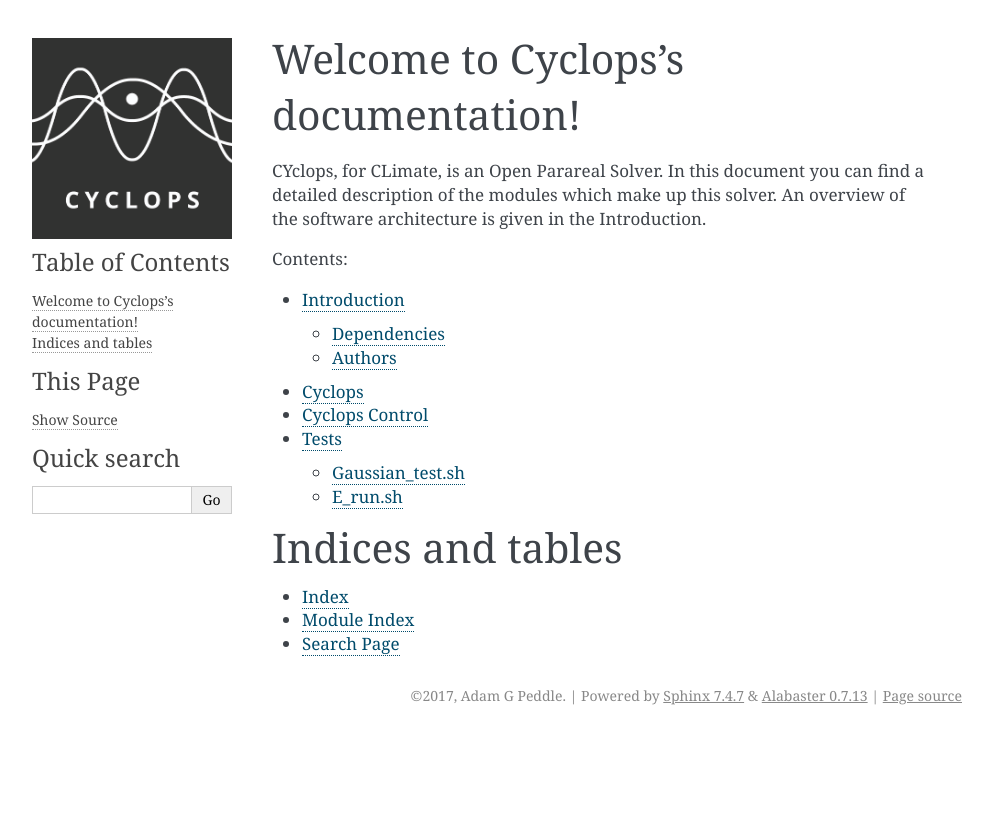
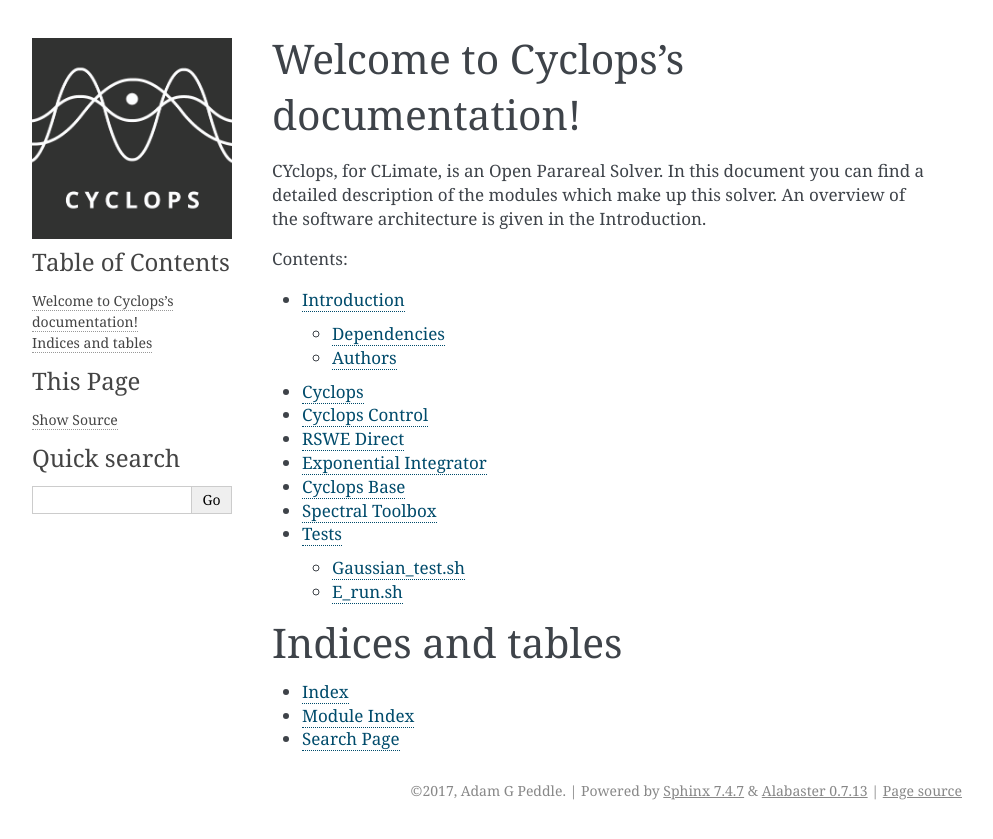
Before and after one commit to AGPeddle/Cyclops, a Sphinx documentation site: the page built from doc/source/index.rst, in a window 1280 px wide. Shown: the top 839 px of the page, without its empty margins (148-1141 px from the left). Built offline with Sphinx 7.4.7, drawn with Linux system fonts in a browser that asks for light colours.

Commit message:
Update index.rst

```diff
--- a/doc/source/index.rst
+++ b/doc/source/index.rst
@@ -18,6 +18,10 @@ Contents:
    Introduction
    cyclops
    cyclops_control
+   rswe_direct
+   rswe_exponential_integrator
+   cyclops_base
+   spectral_toolbox
    Tests
 
 
```
